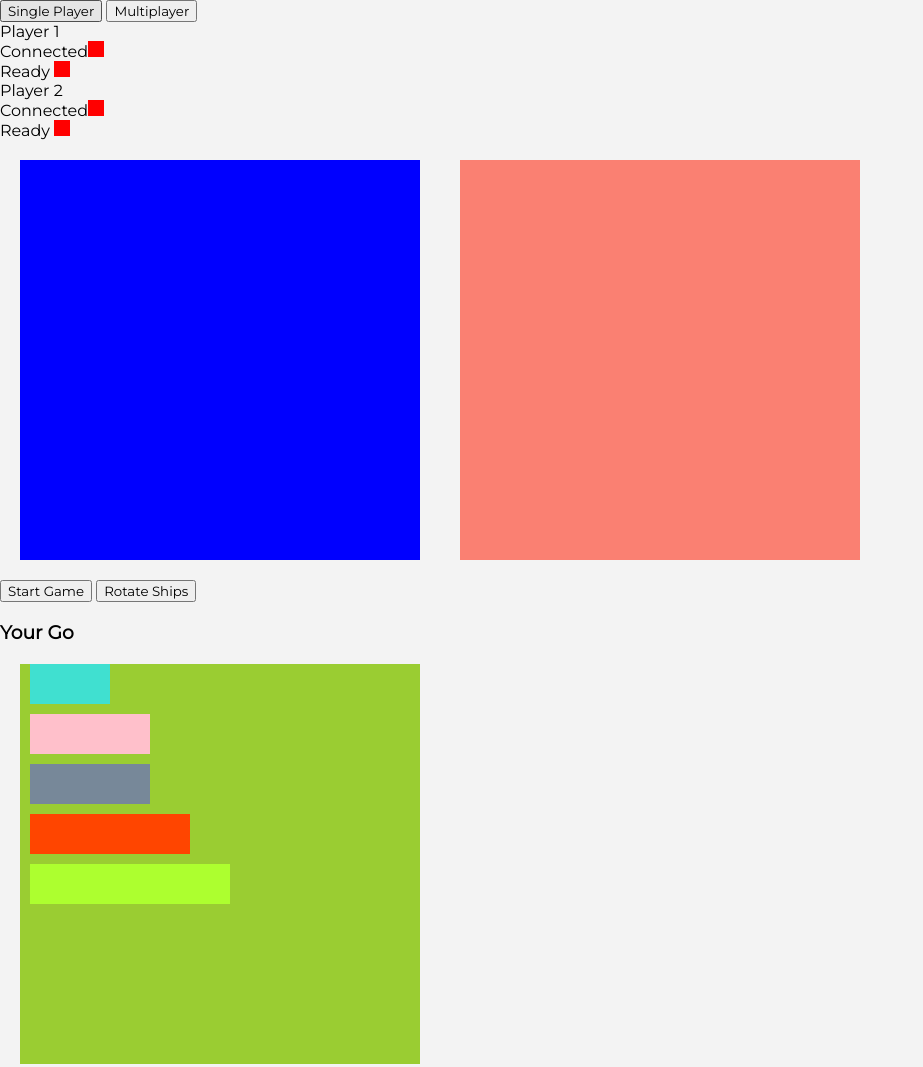
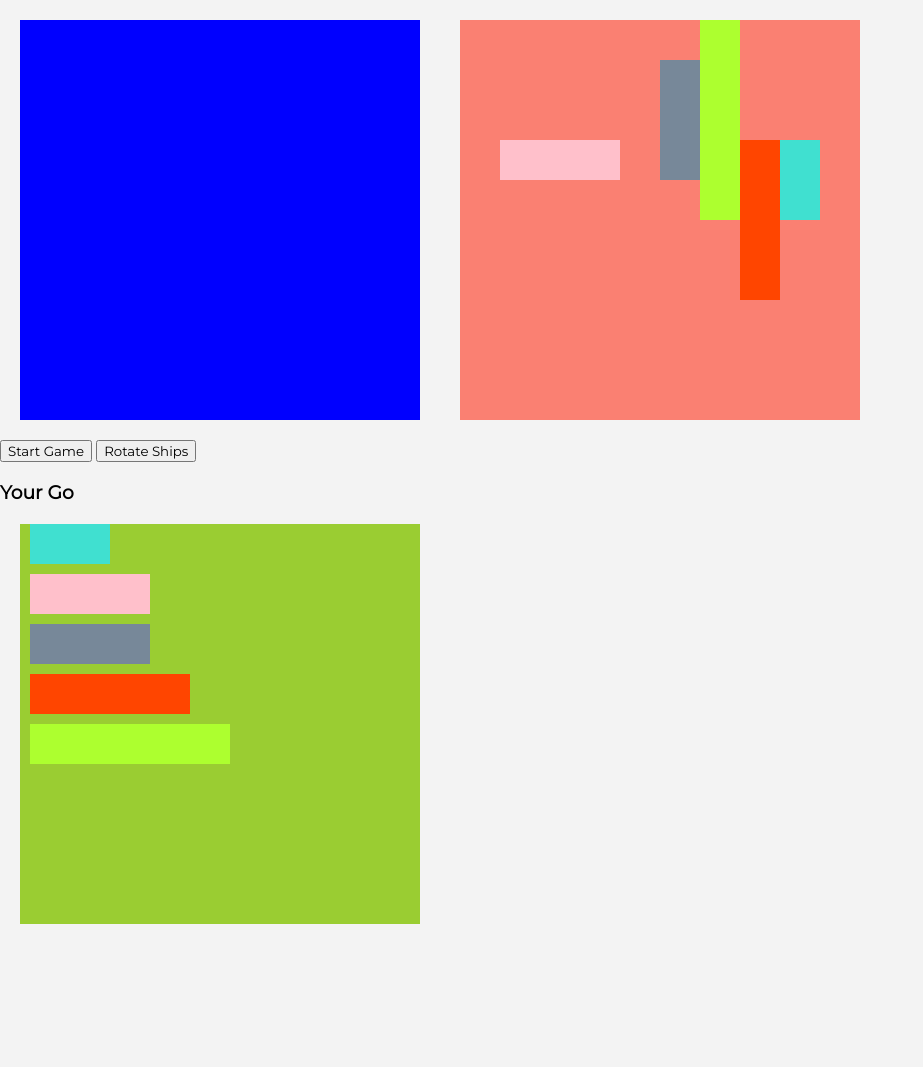
Before and after one commit to ash-bergs/battleships, a website: page public/singlePlayer.html in a window 1280 px wide. Shown: the whole page, without its empty margins (0-923 px from the left). After the commit the page ends 944 px from the top, so only its background shows below. Drawn offline with nearby package versions, Linux system fonts and the light colour scheme.

Commit message:
Updates Single Player mode
The markup in singlePlayer.html has been refactored, removing buttons and relying on the URL to set the gameMode.

Code in the JS, app.js, had to also be refactored. Query selectors for the buttons have been removed, since they no longer exist or work to set the gameMode. The `ships` array and the calls to `createBoard` had to be hoisted in the code.

```diff
--- a/public/app.js
+++ b/public/app.js
@@ -22,8 +22,6 @@ document.addEventListener("DOMContentLoaded", () => {
     const turnDisplay = document.querySelector('#whose-go');
     const infoDisplay = document.querySelector('#info');
     //* game mode buttons
-    const singlePlayerButton = document.querySelector('#singlePlayerButton');
-    const multiPlayerButton = document.querySelector('#multiPlayerButton');
     // Variables to help the game logic at the bottom
     let isGameOver = false;
     let currentPlayer = 'user';
@@ -33,7 +31,6 @@ document.addEventListener("DOMContentLoaded", () => {
 
     //! start socket.io actions
     // tracking several game properties/assigning default values
-    let gameMode = "";
     let playerNum = 0;
     let ready = false;
     let enemyReady = false;
@@ -41,16 +38,63 @@ document.addEventListener("DOMContentLoaded", () => {
     let allShipsPlaced = false;
     let shotFired = -1;
 
-    //* event listeners for single and multi player buttons
-    // Single player mode
-    singlePlayerButton.addEventListener("click", startSinglePlayer);
-    multiPlayerButton.addEventListener("click", startMultiPlayer);
+    // Ships
+    // This array contains all of the ships in the game, and their possible position depending on if they are rotated or not
+    // directions are given as if 'painting' onto the screen using the 10X10 grid we created in the displays
+    const shipArray = [
+        {
+            name: 'destroyer',
+            directions: [
+                [0, 1], // vertical - stacked NEXT to each other
+                [0, width] // horizontal - 10 would be the first square in the next row - stack ON TOP of each other
+            ]
+        },
+        {
+            name: 'submarine',
+            directions: [
+                [0, 1, 2],
+                [0, width, width*2]
+            ]
+        },
+        {
+            name: 'cruiser',
+            directions: [
+                [0, 1, 2],
+                [0, width, width*2]
+            ]
+        },
+        {
+            name: 'battleship',
+            directions: [
+                [0, 1, 2, 3],
+                [0, width, width*2, width*3]
+            ]
+        },
+        {
+            name: 'carrier',
+            directions: [
+                [0, 1, 2, 3, 4],
+                [0, width, width*2, width*3, width*4]
+            ]
+        }
+    ];
+
+    // Calling the function we built to make a grid, passing in the arguments we need!
+    createBoard(userGrid, userSquares, width);
+    createBoard(computerGrid, computerSquares, width);
+
+    // Previously we had event listeners on two buttons that were always present
+    // now game mode will be selected and set by the user from the splash page (index.html)
+    // here we'll just check for whatever it is set to to continue
+    if (gameMode === 'singlePlayer') {
+        startSinglePlayer();
+    } else {
+        startMultiPlayer();
+    }
 
     // Multiplayer
     function startMultiPlayer() {
-        gameMode = "multiPlayer"
-        // we only want to use socket when we're in multiplayer mode
-        // io comes from the script that we load in index.html (below the stylesheet link)
+        // socket comes from the script that we load in index.html (below the stylesheet link)
         const socket = io();
 
         // get player #
@@ -161,8 +205,6 @@ document.addEventListener("DOMContentLoaded", () => {
 
     // Single player
     function startSinglePlayer() {
-        // to start we set the game mode appropriately
-        gameMode = "singlePlayer";
         // generate computer ships
         generate(shipArray[0]);
         generate(shipArray[1]);
@@ -184,51 +226,6 @@ document.addEventListener("DOMContentLoaded", () => {
             squares.push(square);
         }
     };
-
-    // Calling the function we built to make a grid, passing in the arguments we need!
-    createBoard(userGrid, userSquares, width);
-    createBoard(computerGrid, computerSquares, width);
-
-    // Ships
-    // This array contains all of the ships in the game, and their possible position depending on if they are rotated or not
-    // directions are given as if 'painting' onto the screen using the 10X10 grid we created in the displays
-    const shipArray = [
-        {
-            name: 'destroyer',
-            directions: [
-                [0, 1], // vertical - stacked NEXT to each other
-                [0, width] // horizontal - 10 would be the first square in the next row - stack ON TOP of each other
-            ]
-        },
-        {
-            name: 'submarine',
-            directions: [
-                [0, 1, 2],
-                [0, width, width*2]
-            ]
-        },
-        {
-            name: 'cruiser',
-            directions: [
-                [0, 1, 2],
-                [0, width, width*2]
-            ]
-        },
-        {
-            name: 'battleship',
-            directions: [
-                [0, 1, 2, 3],
-                [0, width, width*2, width*3]
-            ]
-        },
-        {
-            name: 'carrier',
-            directions: [
-                [0, 1, 2, 3, 4],
-                [0, width, width*2, width*3, width*4]
-            ]
-        }
-    ];
 
     // Draws the computer's ships in "random" locations
     function generate(ship) {
--- a/public/singlePlayer.html
+++ b/public/singlePlayer.html
@@ -7,23 +7,12 @@
         <link rel="preconnect" href="https://fonts.gstatic.com">
         <link href="https://fonts.googleapis.com/css2?family=Bangers&display=swap" rel="stylesheet">
         <link href="https://fonts.googleapis.com/css2?family=Montserrat&display=swap" rel="stylesheet">
-        <script src="/socket.io/socket.io.js"></script>
+        <script>
+            let gameMode = "singlePlayer"
+        </script>
         <script src="app.js" charset="utf-8"></script>
     </head>
     <body>
-
-        <button id="singlePlayerButton">Single Player</button>
-        <button id="multiPlayerButton">Multiplayer</button>
-
-        <div class="player p1">Player 1
-            <div class="connected">Connected<span></span></div>
-            <div class="ready">Ready <span></span></div>
-        </div>
-        <div class="player p2">
-            Player 2
-            <div class="connected">Connected<span></span></div>
-            <div class="ready">Ready <span></span></div>
-        </div>
         <!-- This div holds the grid for us (the user) as well as the computer -->
         <div class="container">
             <div class="grid grid-user"></div>
--- a/public/style.css
+++ b/public/style.css
@@ -33,6 +33,9 @@ body {
     left: 20vw;
     width: 100%;
     z-index: -10;
+    /*transform: rotateY(180deg);*/
+    pointer-events: none;
+    opacity: .55;
 }
 
 .btn {
```
Also changed, not shown: README.md.
